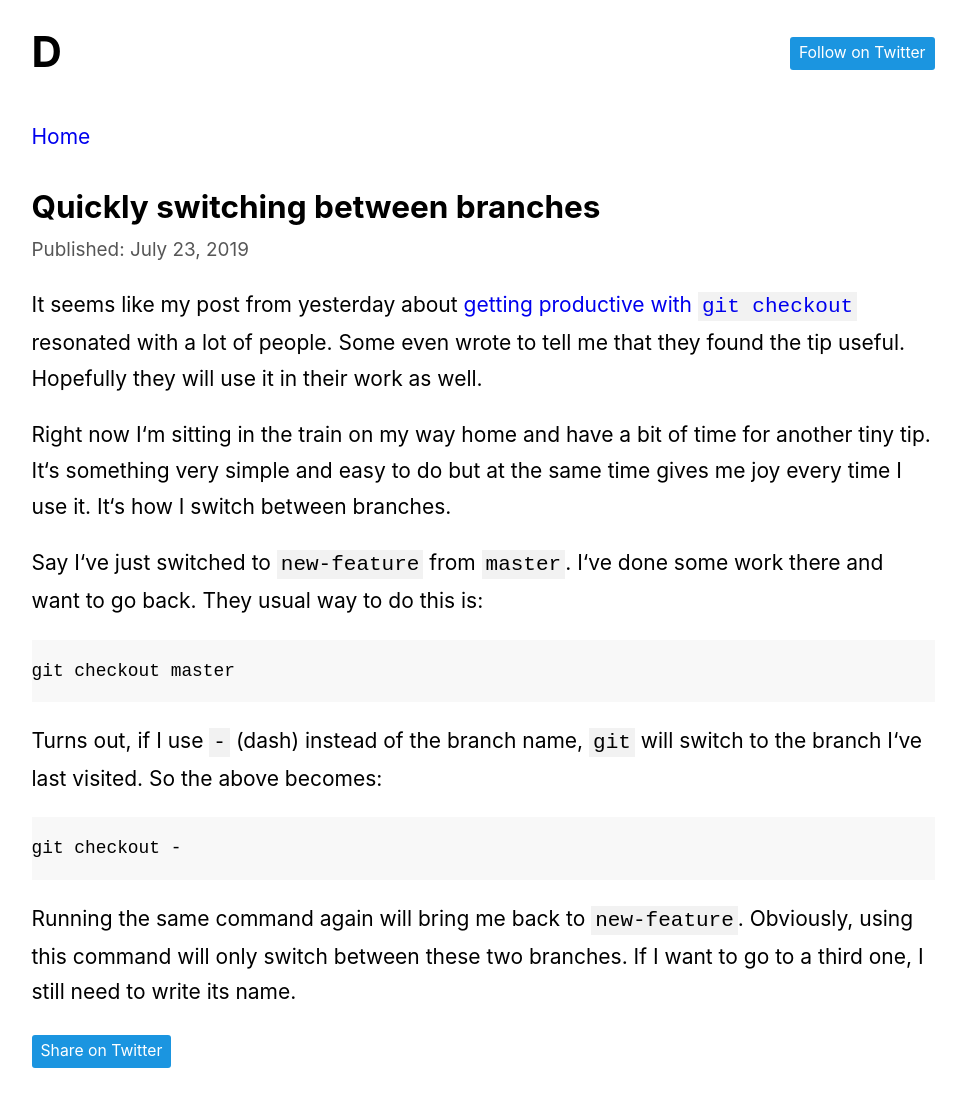
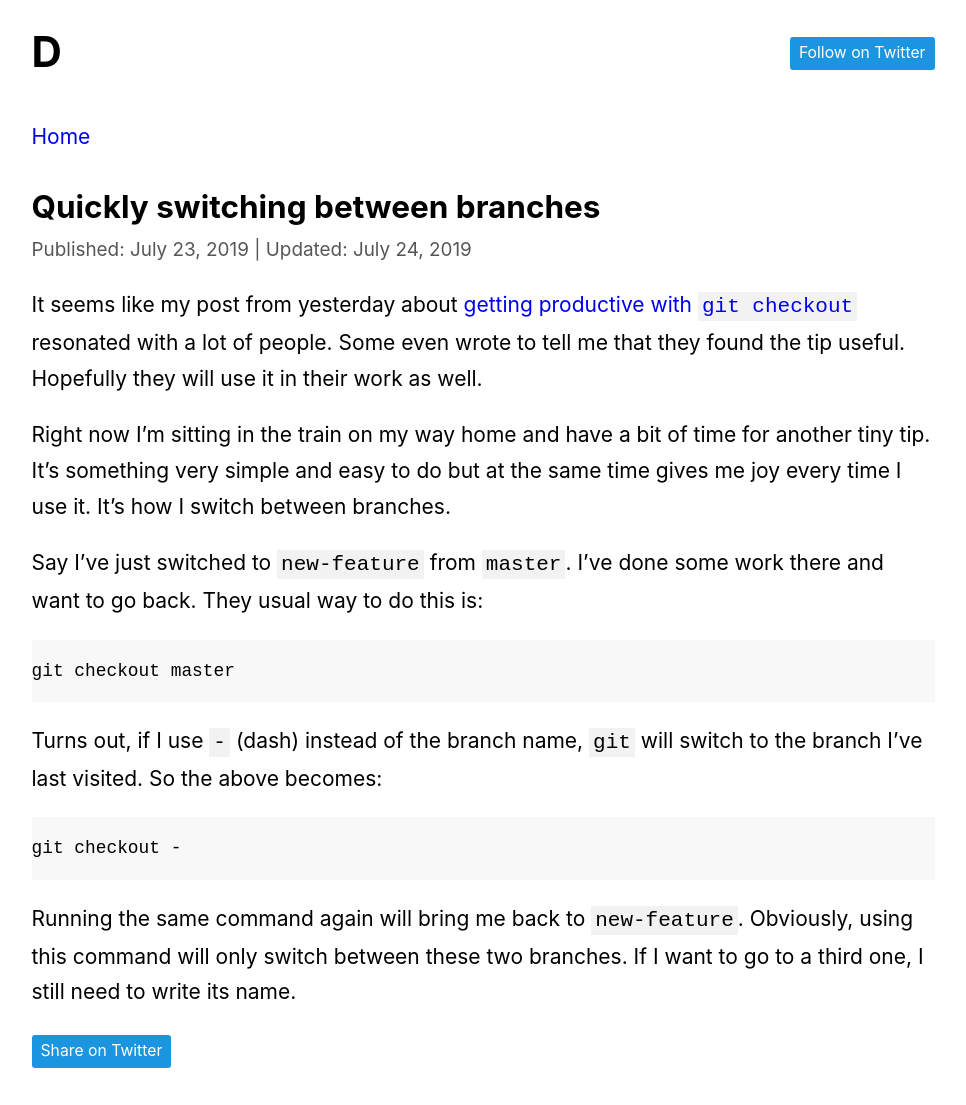
Before and after one commit to dzhavat/dzhavat.github.io, a Jekyll site: the page built from _posts/2019-07-23-quickly-switching-between-branches.md, in a window 1280 px wide. Shown: the whole page, without its empty margins (157-1123 px from the left). Built offline with Jekyll 4.4.1, drawn with Linux system fonts in a browser that asks for light colours.

Commit message:
Update 2019-07-23-quickly-switching-between-branches.md

````diff
--- a/_posts/2019-07-23-quickly-switching-between-branches.md
+++ b/_posts/2019-07-23-quickly-switching-between-branches.md
@@ -1,19 +1,20 @@
 ---
 layout: post
 title: Quickly switching between branches
+updated_date: 2019-07-24
 ---
 
 It seems like my post from yesterday about [getting productive with `git checkout`](https://dzhavat.github.io/2019/07/22/getting-productive-with-git-checkout.html) resonated with a lot of people. Some even wrote to tell me that they found the tip useful. Hopefully they will use it in their work as well.
 
-Right now I‘m sitting in the train on my way home and have a bit of time for another tiny tip. It‘s something very simple and easy to do but at the same time gives me joy every time I use it. It‘s how I switch between branches.
+Right now I’m sitting in the train on my way home and have a bit of time for another tiny tip. It’s something very simple and easy to do but at the same time gives me joy every time I use it. It’s how I switch between branches.
 
-Say I‘ve just switched to `new-feature` from `master`. I‘ve done some work there and want to go back. They usual way to do this is:
+Say I’ve just switched to `new-feature` from `master`. I’ve done some work there and want to go back. They usual way to do this is:
 
 ```bash
 git checkout master
 ```
 
-Turns out, if I use `-` (dash) instead of the branch name, `git` will switch to the branch I‘ve last visited. So the above becomes:
+Turns out, if I use `-` (dash) instead of the branch name, `git` will switch to the branch I’ve last visited. So the above becomes:
 
 ```bash
 git checkout -
````
